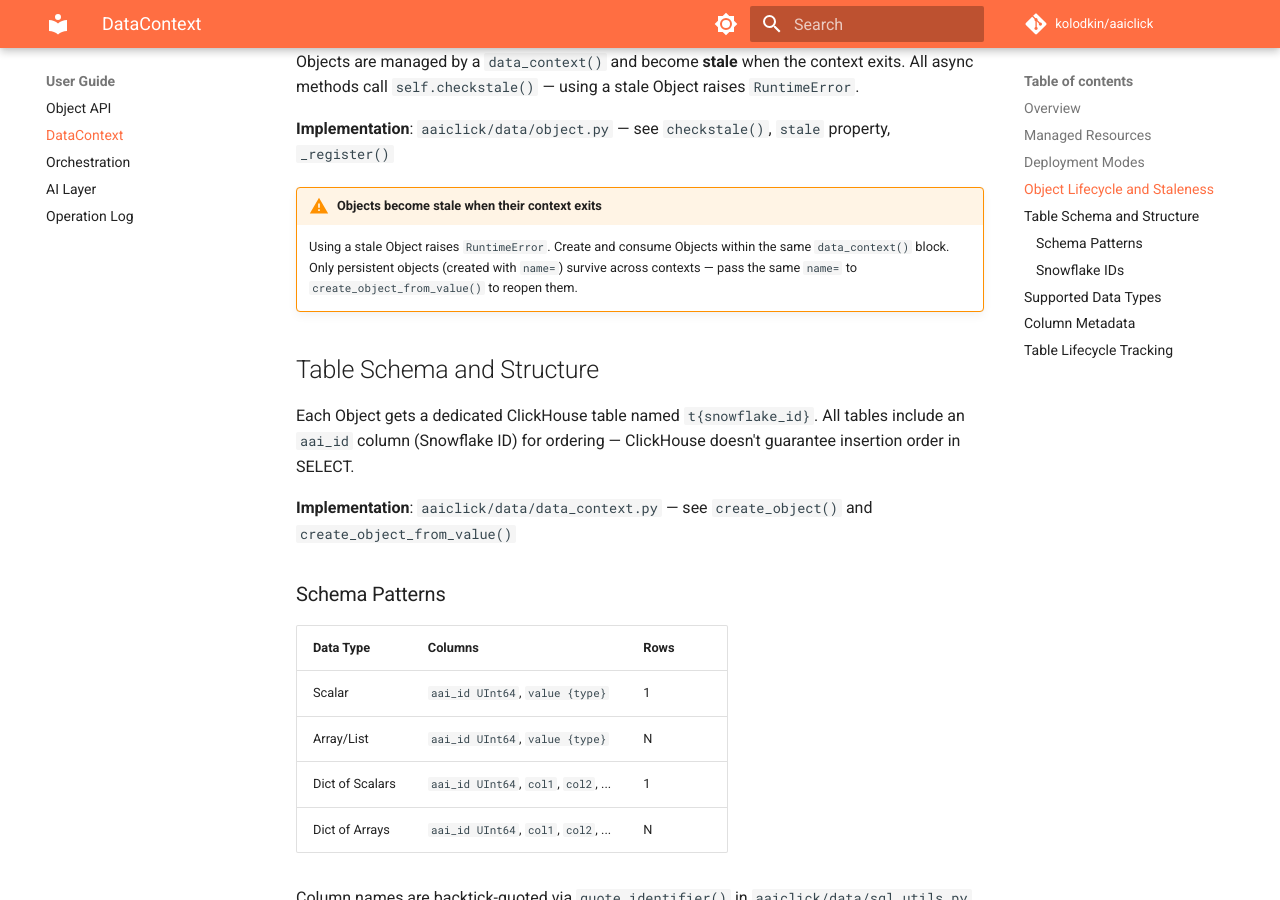
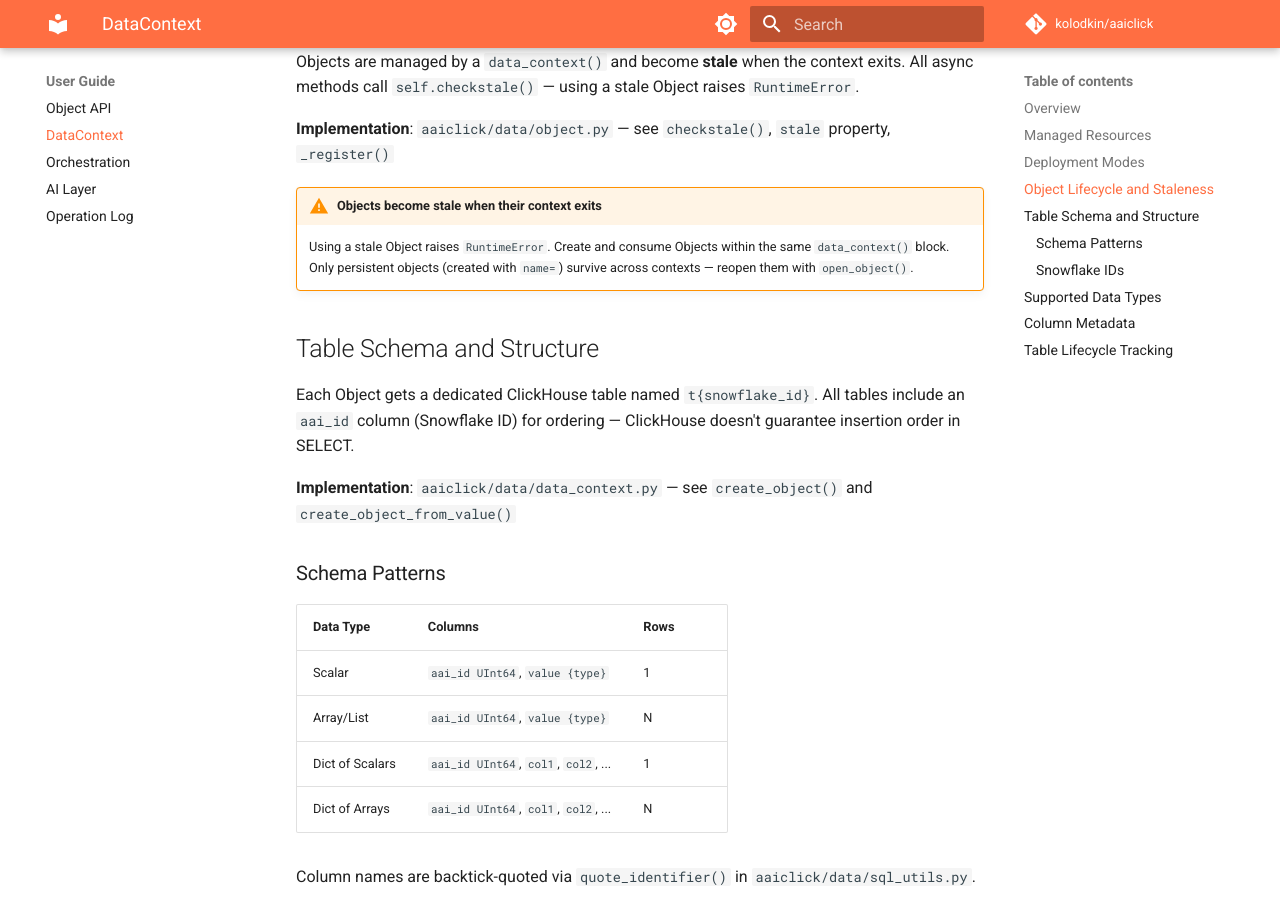
Before and after one commit to kolodkin/aaiclick, an MkDocs documentation site: the page built from docs/data_context.md, in a window 1280 px wide and 900 px high, scrolled down 1642 px. Built offline with MkDocs 1.6.1 and Material for MkDocs 9.7.7, drawn with Linux system fonts in a browser that asks for light colours; comment, search, counter and statistics services are not loaded.

Commit message:
cleanup: use open_object() for persistent example — cleaner intent
open_object() expresses "open existing" clearly and fails loudly
if the table doesn't exist, vs passing a dummy [] to
create_object_from_value(name=).

```diff
--- a/docs/data_context.md
+++ b/docs/data_context.md
@@ -53,8 +53,8 @@ Objects are managed by a `data_context()` and become **stale** when the context
 !!! warning "Objects become stale when their context exits"
     Using a stale Object raises `RuntimeError`. Create and consume Objects
     within the same `data_context()` block. Only persistent objects
-    (created with `name=`) survive across contexts — pass the same
-    `name=` to `create_object_from_value()` to reopen them.
+    (created with `name=`) survive across contexts — reopen them
+    with `open_object()`.
 
 ## Table Schema and Structure
 
```
Also changed, not shown: 1 other file.
